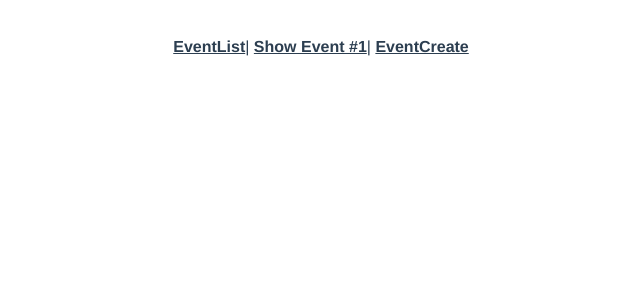
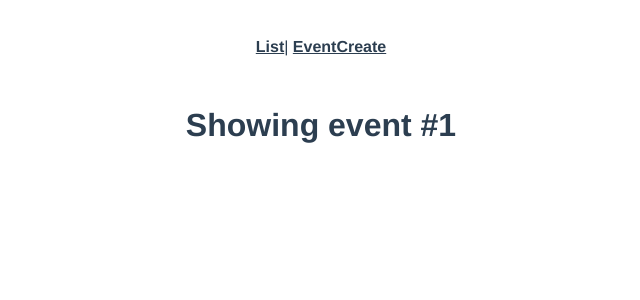
Before and after one commit to nikolay4irkov/vue-router, a Vue app: page /event/1 in a window 1280 px wide. Shown: the top 300 px of the page, without its empty margins (319-959 px from the left). Built offline with nearby package versions, Linux system fonts and the light colour scheme.

Commit message:
history mode for router enabled, dynamic route created, some other minor changes

```diff
--- a/src/App.vue
+++ b/src/App.vue
@@ -1,8 +1,7 @@
 <template>
   <div id="app">
     <div id="nav">
-      <router-link :to="{ name: 'event-list' }">EventList</router-link>|
-      <router-link :to="{ name: 'event-show' }">Show Event #1</router-link>|
+      <router-link :to="{ name: 'event-list' }">List</router-link>|
       <router-link :to="{ name: 'event-create' }">EventCreate</router-link>
     </div>
     <router-view />
--- a/src/router/index.js
+++ b/src/router/index.js
@@ -13,9 +13,10 @@
     component: EventList
   },
   {
-    path: "/event",
+    path: "/event/:id",
     name: "event-show",
-    component: EventShow
+    component: EventShow,
+    props: true
   },
   {
     path: "/event/create",
--- a/src/views/EventList.vue
+++ b/src/views/EventList.vue
@@ -1,3 +1,6 @@
 <template>
-  <h1>Event Listing</h1>
+  <div>
+    <h1>Event Listing</h1>
+    <router-link :to="{ name: 'event-show', params: { id: '1' } }">Show Event #1</router-link>|
+  </div>
 </template>
--- a/src/views/EventShow.vue
+++ b/src/views/EventShow.vue
@@ -1,3 +1,9 @@
 <template>
-  <h1>Showing event #1</h1>
+  <h1>Showing event #{{ id }}</h1>
 </template>
+
+<script>
+export default {
+  props: ["id"]
+};
+</script>
```
